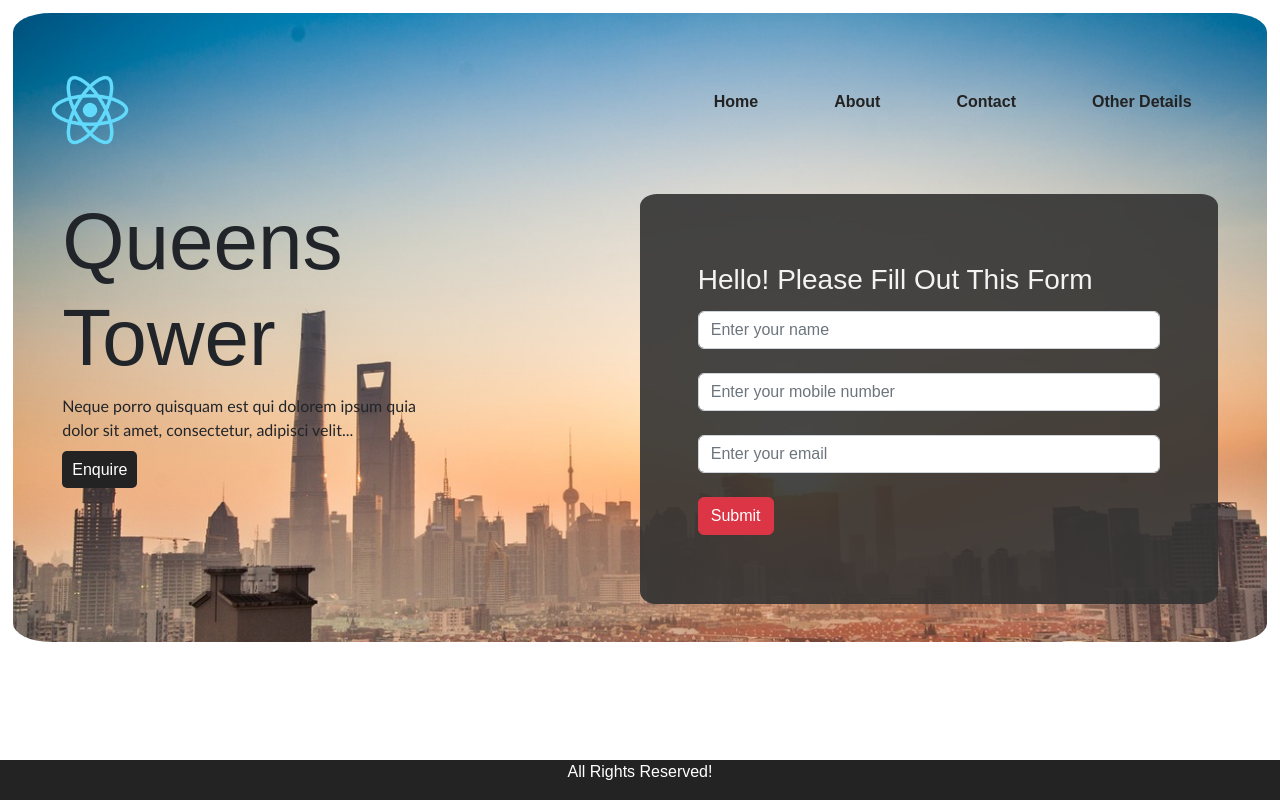
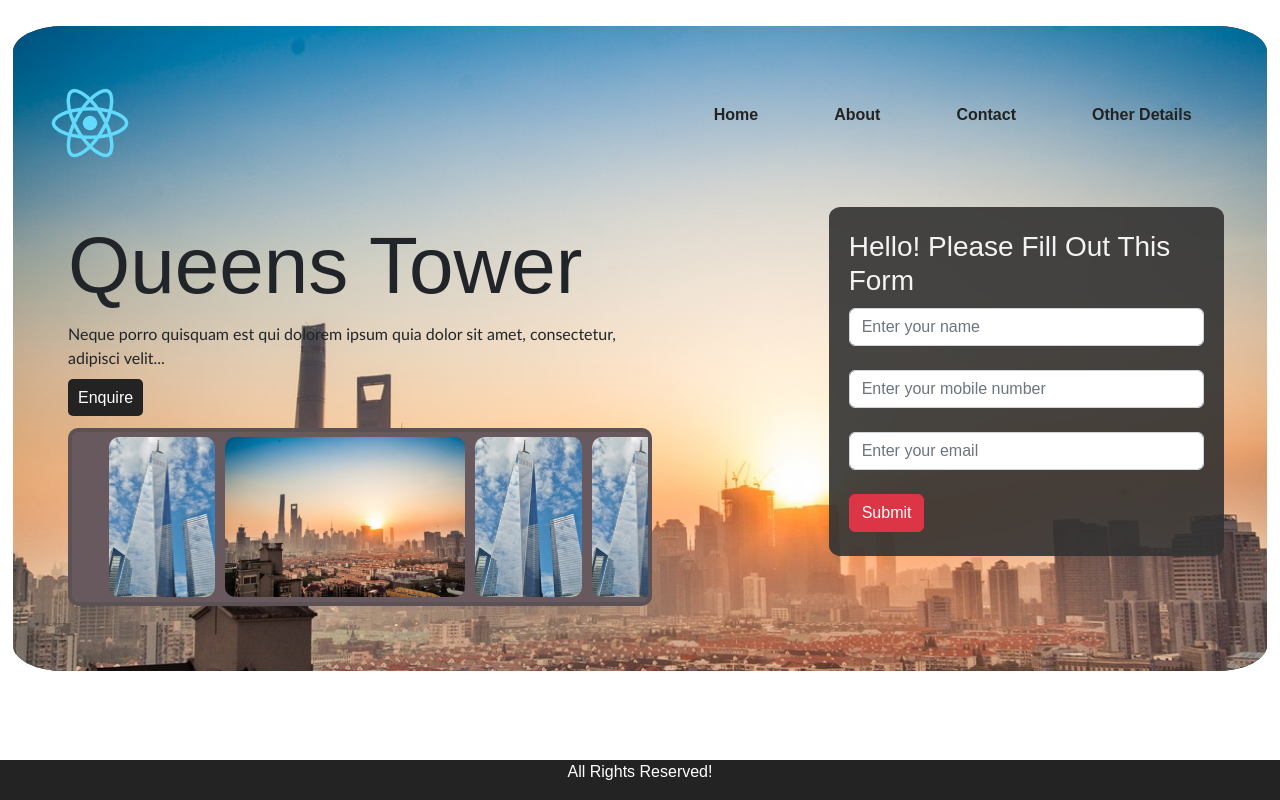
Before and after one commit to aabidmajid26/estateui, a React (Create React App) app: page / in a window 1280 px wide. Built offline with nearby package versions, Linux system fonts and the light colour scheme.

Commit message:
set up carousel and contact form on homepage

```diff
--- a/src/App.css
+++ b/src/App.css
@@ -9,13 +9,14 @@
 
 .full-page {
     width: 98%;
-    margin: 1%;
-    border-radius: 3%;
+    margin: 2% 1%;
+    border-radius: 4%;
+    background-color: #232323;
     /* padding-left: 2%; */
 }
 .background-image {
     padding: 3%;
-    border-radius: 3%;
+    border-radius: 4%;
     background-image: url("./images/main-image.jpg");
     background-color: #f7efef;
     background-repeat: no-repeat;
--- a/src/components/Body.js
+++ b/src/components/Body.js
@@ -4,18 +4,26 @@ import Contact from "./Contact";
 
 
 import '../styles/Body.css';
+import Carousel from "./Carousel";
 
 export default function Body() {
     return (
         <div id="content-king" >
-            <div id="content" className="col-4">
+            <div className="col-12 col-lg-6 col-md-6 carousel-and-bigname">
+                <div id="content" >
                     <h3>Queens Tower</h3>
                     <p>
                         Neque porro quisquam est qui dolorem ipsum quia dolor sit amet, consectetur, adipisci velit...
                     </p>
                     <Link to="/contact">Enquire</Link>
                 </div>
+                <div >
+                    <Carousel />
+                </div>
+            </div>
+            <div >
                 <Contact />
+            </div>
         </div>
     )
 }
--- /dev/null
+++ b/src/components/Carousel.js
@@ -0,0 +1,25 @@
+
+// import { require } from 'browserify';
+
+import '../styles/Carousel.css'
+
+export default function Carousel() {
+    return (
+        <div>
+            <ul id="carousel-list">
+                <li><img src={require("../images/main-image-portrait.jpg")} alt="first" /></li>
+                <li><img src={require("../images/main-image.jpg")} alt="second" /></li>
+                <li><img src={require("../images/main-image-portrait.jpg")} alt="third" /></li>
+                <li><img src={require("../images/main-image-portrait.jpg")} alt="first" /></li>
+                <li><img src={require("../images/main-image.jpg")} alt="second" /></li>
+                <li><img src={require("../images/main-image-portrait.jpg")} alt="third" /></li>
+                <li><img src={require("../images/main-image-portrait.jpg")} alt="first" /></li>
+                <li><img src={require("../images/main-image.jpg")} alt="second" /></li>
+                <li><img src={require("../images/main-image-portrait.jpg")} alt="third" /></li>
+                <li><img src={require("../images/main-image-portrait.jpg")} alt="first" /></li>
+                <li><img src={require("../images/main-image.jpg")} alt="second" /></li>
+                <li><img src={require("../images/main-image-portrait.jpg")} alt="third" /></li>
+            </ul>
+        </div>
+    )
+}
--- a/src/components/Contact.js
+++ b/src/components/Contact.js
@@ -6,7 +6,7 @@ export default function Contact() {
     const {register, handleSubmit} = useForm();
     return (
         <>
-            <div className='form-group col-lg-6 col-sm-12 col-4' id="form" >
+            <div className='form-group col-md-12 col-lg-12 col-12' id="form" >
                 <h3 id='form-title'>Hello! Please Fill Out This Form</h3>
                 <form
                     onSubmit={handleSubmit((data) => {
--- a/src/styles/Body.css
+++ b/src/styles/Body.css
@@ -1,7 +1,7 @@
 #content-king {
     display: flex;
     justify-content: space-between;
-    padding: 0 1%;
+    padding: 0 0.5%;
 }
 #content {
     /* padding-top: 2%;
@@ -26,6 +26,9 @@
     text-decoration: none;
     background-color: #232323 ;
 }
+.carousel-and-bigname {
+    margin: 1%;
+}
 
 @media (max-width: 699px) {
     #content-king {
--- /dev/null
+++ b/src/styles/Carousel.css
@@ -0,0 +1,30 @@
+#carousel-list {
+    text-decoration: none;
+    display: flex;
+    /* width: 40rem; */
+    list-style-type: none;
+    overflow: scroll;
+    border-width: 4px;
+    border-style: solid;
+    border-color: rgba(50, 50, 50, 0.2);
+    border-radius: 10px;
+    background-color: #67595E;
+
+}
+
+#carousel-list > li > img {
+    height: 10rem;
+    margin: 5px;
+    border-radius: 10px;
+}
+
+/* Hide scrollbar for Chrome, Safari and Opera */
+#carousel-list::-webkit-scrollbar {
+    display: none;
+  }
+
+  /* Hide scrollbar for IE, Edge and Firefox */
+  #carousel-list {
+    -ms-overflow-style: none;  /* IE and Edge */
+    scrollbar-width: none;  /* Firefox */
+  }
```
Lines whose indentation alone changed are shown as unchanged.
